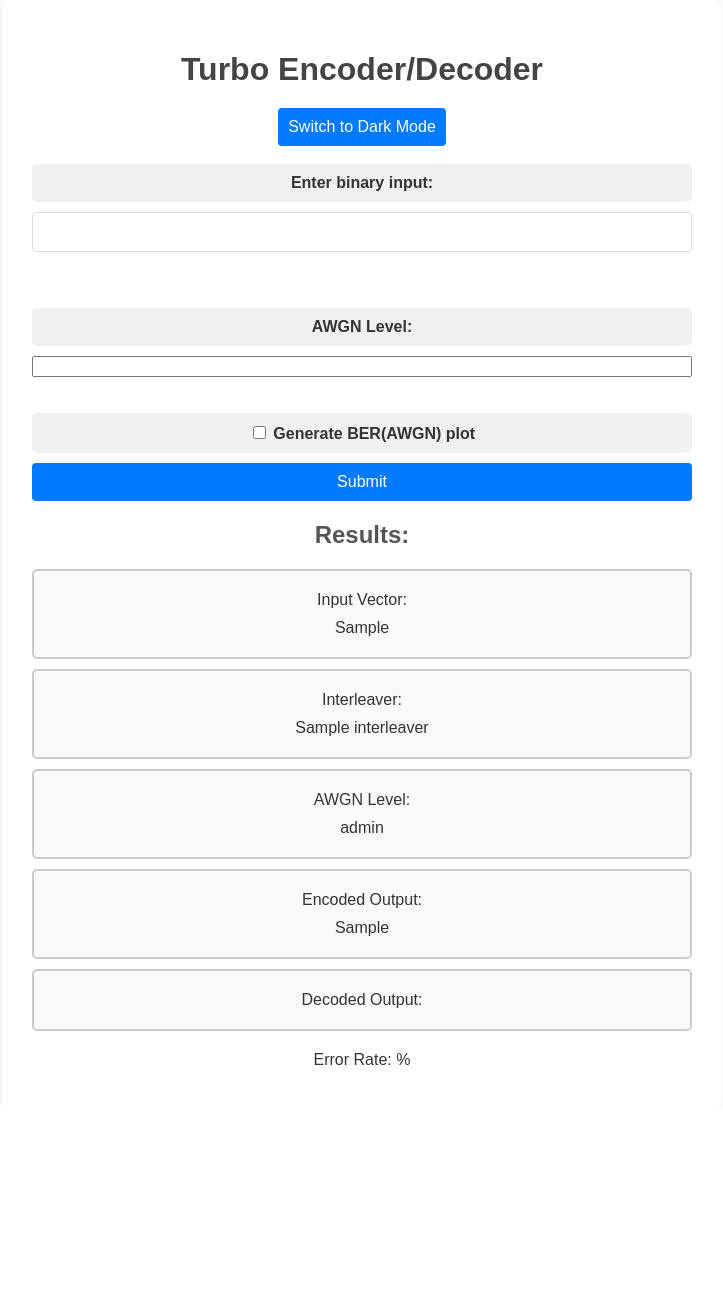
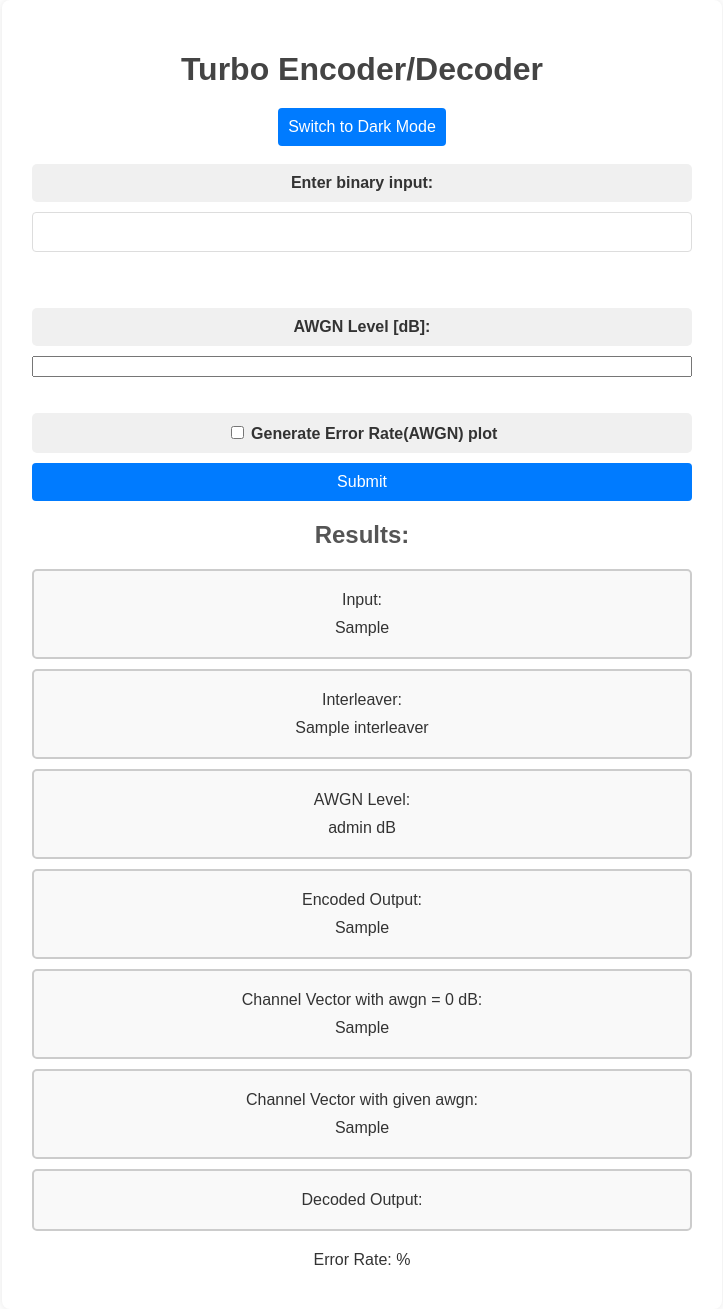
Before and after one commit to maksmlod/turbocoder, a Flask app: template templates/index.html in a window 1280 px wide. Shown: the whole page, without its empty margins (278-1001 px from the left). Before the commit the page ends 1065 px from the top, so only its background shows below. Run offline with Flask 3, Linux system fonts and the light colour scheme; the template is opened without the code that fills it: most values are stand-ins (such as "Sample title", 1, 10 or a date in 2020).

Commit message:
showing channel vectors

```diff
--- a/app.py
+++ b/app.py
@@ -20,7 +20,7 @@ def index():
         awgn_level = int(request.form['awgn_level'])
         generate_plot_flag = 'generate_plot' in request.form
         interleaver = random.sample(range(len(input_vector)), len(input_vector))
-        encoded_output, decoded_output = process_data(input_vector, interleaver, awgn_level)
+        encoded_output, decoded_output, channel_vector_before, channel_vector_after = process_data2(input_vector, interleaver, awgn_level)
         error_rate = calculate_error_rate(input_vector, decoded_output)
 
         if generate_plot_flag:
@@ -28,13 +28,15 @@ def index():
 
         return render_template('index.html', input_vector=input_vector, interleaver=interleaver,
                                awgn_level=awgn_level, encoded_output=encoded_output, decoded_output=decoded_output,
-                               error_rate=error_rate, generate_plot_flag=generate_plot_flag)
+                               error_rate=error_rate, generate_plot_flag=generate_plot_flag,
+                               channel_vector_before=channel_vector_before, channel_vector_after=channel_vector_after)
     return render_template('index.html', awgn_level=awgn_level)
 
 
 def process_data(input_vector, interleaver, awgn_level):
     encoder = TurboEncoder(interleaver)
     decoder = TurboDecoder(interleaver)
+    if awgn_level == 0: awgn_level = -1000
     channel = AWGN(awgn_level)
 
     encoded_vector = encoder.execute(input_vector)
@@ -51,9 +53,37 @@ def process_data(input_vector, interleaver, awgn_level):
     return encoded_vector, decoded_vector
 
 
+def process_data2(input_vector, interleaver, awgn_level):
+    encoder = TurboEncoder(interleaver)
+    decoder = TurboDecoder(interleaver)
+    channel1 = AWGN(-1000)
+    if awgn_level == 0: awgn_level = -1000
+    channel2 = AWGN(awgn_level)
+
+    encoded_vector = encoder.execute(input_vector)
+    encoded_vector2 = encoded_vector
+
+    channel_vector_before = list(map(float, encoded_vector))
+    channel_vector_before = channel1.convert_to_symbols(channel_vector_before)
+    channel_vector_before = channel1.execute(channel_vector_before)
+
+
+    channel_vector_after = list(map(float, encoded_vector2))
+    channel_vector_after = channel2.convert_to_symbols(channel_vector_after)
+    channel_vector_after = channel2.execute(channel_vector_after)
+
+    decoded_vector = decoder.execute(channel_vector_after)
+    decoded_vector = [int(b > 0.0) for b in decoded_vector]
+
+    decoded_vector = decoded_vector[:-2]
+
+    return encoded_vector, decoded_vector, channel_vector_before, channel_vector_after
+
+
 def calculate_error_rate(input_vector, decoded_vector):
-    error_count = sum(1 for x, y in zip(input_vector, decoded_vector[:-2]) if x != y)
+    error_count = sum(1 for x, y in zip(input_vector, decoded_vector) if x != y)
     total_bits = len(input_vector)
+    print(error_count)
     error_rate = (error_count / total_bits) * 100
     return error_rate
 
@@ -73,9 +103,9 @@ def generate_plot(input_vector):
 
     plt.figure(figsize=(6, 4))
     plt.plot(awgn_values, error_rates, marker='o', linestyle='-')
-    plt.title('Average Error Rate vs. AWGN Level')
-    plt.xlabel('AWGN')
-    plt.ylabel('Average Error Rate (%)')
+    plt.title('Average Error Rate(AWGN)')
+    plt.xlabel('AWGN [dB]')
+    plt.ylabel('Average Error Rate [%]')
     plt.grid(True)
     plt.savefig('static/error_rate_plot.png')
     plt.close()
--- a/templates/index.html
+++ b/templates/index.html
@@ -70,12 +70,12 @@
             </div>
             <input type="text" id="input_text" name="input_text"><br><br>
             <div class="label-box light-mode">
-                <label for="awgn_level">AWGN Level:</label><br>
+                <label for="awgn_level">AWGN Level [dB]:</label><br>
             </div>
             <input type="number" id="awgn_level" name="awgn_level" value="{{ awgn_level }}" min="0" max="5000"><br><br>
             <div class="label-box light-mode">
                 <input type="checkbox" id="generate_plot" name="generate_plot">
-                <label for="generate_plot">Generate BER(AWGN) plot</label>
+                <label for="generate_plot">Generate Error Rate(AWGN) plot</label>
             </div>
             <input type="hidden" id="awgn_hidden" name="awgn_hidden" value="{{ awgn_level }}">
             <button type="submit">Submit</button>
@@ -83,7 +83,7 @@
         {% if input_vector %}
         <h2>Results:</h2>
         <div class="result-box">
-            <p>Input Vector:</p>
+            <p>Input:   </p>
             <p>{{ input_vector }}</p>
         </div>
         <div class="result-box">
@@ -92,11 +92,19 @@
         </div>
         <div class="result-box">
             <p>AWGN Level:</p>
-            <p>{{ awgn_level }}</p>
+            <p>{{ awgn_level }} dB</p>
         </div>
         <div class="result-box">
             <p>Encoded Output:</p>
             <p>{{ encoded_output }}</p>
+        </div>
+        <div class="result-box">
+        <p>Channel Vector with awgn = 0 dB:</p>
+        <p>{{ channel_vector_before }}</p>
+        </div>
+        <div class="result-box">
+        <p>Channel Vector with given awgn:</p>
+        <p>{{ channel_vector_after }}</p>
         </div>
         <div class="result-box">
             <p>Decoded Output:</p>
```
